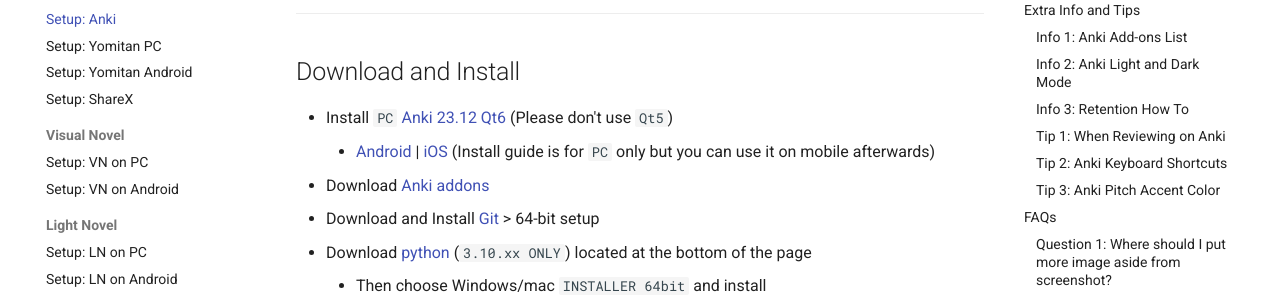
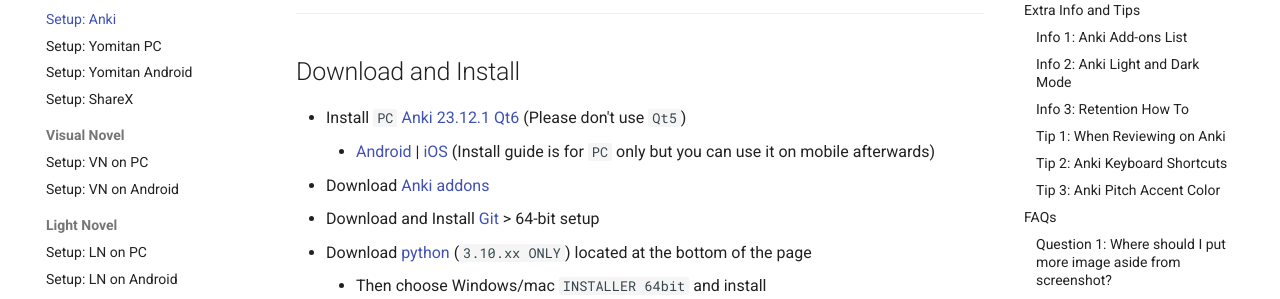
Before and after one commit to Xelieu/xelieu.github.io, an MkDocs documentation site: the page built from docs/jp-lazy-guide/setupAnki.md, in a window 1280 px wide and 900 px high, scrolled down 390 px. Shown: the part 152-451 px from the top of the window. Built offline with MkDocs 1.6.1 and Material for MkDocs 9.7.7, drawn with Linux system fonts in a browser that asks for light colours.

Commit message:
$updated info

```diff
--- a/docs/jp-lazy-guide/setupAnki.md
+++ b/docs/jp-lazy-guide/setupAnki.md
@@ -15,7 +15,7 @@
 
 ## Download and Install
 
-- Install `PC` [Anki 23.12 Qt6](https://github.com/ankitects/anki/releases/tag/23.12) (Please don't use `Qt5`)
+- Install `PC` [Anki 23.12.1 Qt6](https://github.com/ankitects/anki/releases/tag/23.12.1) (Please don't use `Qt5`)
     - [Android](https://play.google.com/store/apps/details?id=com.ichi2.anki&hl=en_US) | [iOS](https://apps.apple.com/us/app/ankimobile-flashcards/id373493387) (Install guide is for `PC` only but you can use it on mobile afterwards)
 - Download [Anki addons](https://drive.google.com/drive/folders/1qdElBZ_1CCjyVuKCrxHegtGYludG0HVw?usp=sharing)
 - Download and Install [Git](https://git-scm.com/downloads) > 64-bit setup
```
